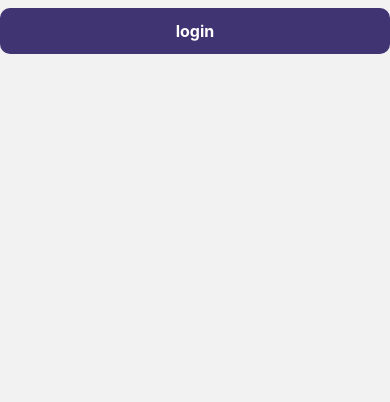
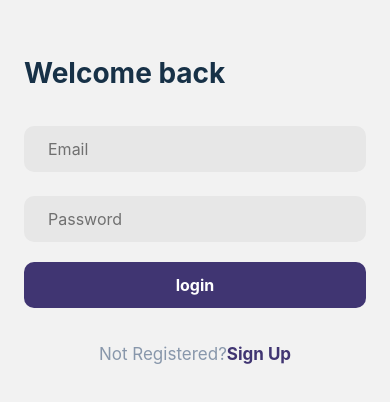
Before and after one commit to Akshita2020/Planify_react_native, a React Native app: screen /Signin in a window 390 px wide. Shown: the top 402 px of the page. Built offline with nearby package versions, Linux system fonts and the light colour scheme.

Commit message:
Build login Screen

```diff
--- /dev/null
+++ b/src/components/Input/index.tsx
@@ -0,0 +1,15 @@
+import React from 'react';
+import styles from './styles';
+import {TextInput} from 'react-native';
+import colors from '../../constants/colors';
+
+interface InputProps {
+  placeholder: string;
+  secureTextEntry?: boolean;
+}
+
+const Input = ({...props}: InputProps) => {
+  return <TextInput placeholderTextColor={colors.midGrey} style={styles.input} {...props} />;
+};
+
+export default React.memo(Input);
--- /dev/null
+++ b/src/components/Input/styles.tsx
@@ -0,0 +1,16 @@
+import {StyleSheet} from 'react-native';
+import colors from '../../constants/colors';
+
+const styles = StyleSheet.create({
+  input: {
+    backgroundColor: colors.lightGrey,
+    paddingHorizontal: 24,
+    paddingVertical: 13,
+    borderRadius: 10,
+    color: colors.lightGrey,
+    marginVertical: 12,
+    fontSize: 16,
+  },
+});
+
+export default styles;
--- /dev/null
+++ b/src/components/Title/index.tsx
@@ -0,0 +1,13 @@
+import {Text} from 'react-native';
+import React from 'react';
+import styles from './styles';
+
+interface TitleProps {
+  title: string;
+}
+
+const Title = ({title}: TitleProps) => {
+  return <Text style={styles.title}>{title}</Text>;
+};
+
+export default React.memo(Title);
--- /dev/null
+++ b/src/components/Title/styles.tsx
@@ -0,0 +1,14 @@
+import {StyleSheet} from 'react-native';
+import colors from '../../constants/colors';
+
+const styles = StyleSheet.create({
+  title: {
+    color: colors.black,
+    fontSize: 28,
+    fontWeight: 'bold',
+    paddingVertical: 24,
+    marginTop: 32,
+  },
+});
+
+export default styles;
--- a/src/constants/colors.ts
+++ b/src/constants/colors.ts
@@ -4,6 +4,8 @@ const colors = {
   white: '#FFFFFF',
   black: '#173147',
   grey: '#8897AB',
+  lightGrey: '#E7E7E7',
+  midGrey: '#707070',
 };
 
 export default colors;
--- a/src/screens/auth/Onboarding/index.tsx
+++ b/src/screens/auth/Onboarding/index.tsx
@@ -3,7 +3,9 @@ import {Image, View, Text, StatusBar} from 'react-native';
 import styles from './styles';
 import Button from '../../../components/Button';
 
-const Onboarding = ({navigation}) => {
+import { NavigationProp } from '@react-navigation/native';
+
+const Onboarding = ({navigation}: {navigation: NavigationProp<any>}) => {
   return (
     <View style={styles.container}>
       <View style={{flex: 1}}>
@@ -25,11 +27,11 @@ const Onboarding = ({navigation}) => {
           barStyle="dark-content"
         />
 
-        <Button title="login" onPress={navigation.navigate('Signin')} />
+        <Button title="login" onPress={() => navigation.navigate('Signin')} />
         <Button
           type={'blue'}
           title="Get Started"
-          onPress={navigation.navigate('Signup')}
+          onPress={() => navigation.navigate('Signup')}
         />
       </View>
     </View>
--- a/src/screens/auth/Signin/index.tsx
+++ b/src/screens/auth/Signin/index.tsx
@@ -1,12 +1,26 @@
 import React from 'react';
-import { View} from 'react-native';
+import {View, Text} from 'react-native';
 import styles from './styles';
 import Button from '../../../components/Button';
+import Title from '../../../components/Title';
+import Input from '../../../components/Input';
+import {NavigationProp} from '@react-navigation/native';
 
-const Signin = () => {
+const Signin = ({navigation}: {navigation: NavigationProp<any>}) => {
   return (
     <View style={styles.container}>
+      <Title title="Welcome back" />
+      <Input placeholder="Email" />
+      <Input placeholder="Password" secureTextEntry />
       <Button title="login" />
+      <Text style={[styles.footerText]}>
+        Not Registered?
+        <Text
+          style={styles.footerLink}
+          onPress={() => navigation.navigate('Signup')}>
+          Sign Up
+        </Text>
+      </Text>
     </View>
   );
 };
--- a/src/screens/auth/Signin/styles.tsx
+++ b/src/screens/auth/Signin/styles.tsx
@@ -1,37 +1,21 @@
-import {StyleSheet, Dimensions} from 'react-native';
+import {StyleSheet} from 'react-native';
 import colors from '../../../constants/colors';
-// const {height} = Dimensions.get('window');
-
 const styles = StyleSheet.create({
   image: {width: '100%', flex: 1},
   container: {
     flex: 1,
+    marginHorizontal: 24,
   },
-  content: {
-    padding: 46,
-    paddingTop:0,
+  footerText:{
+    color: colors.grey,
+    fontSize: 17,
+    textAlign: 'center',
+    marginTop: 28,
   },
-  title: {
-    fontSize: 22,
+  footerLink: {
+    color: colors.purple,
     fontWeight: 'bold',
-    color: colors.black,
-    textAlign: 'center',
-  },
-  subTitle: {
-    fontSize: 15,
-    marginVertical: 16,
-    color: colors.grey,
-    textAlign: 'center',
-  },
-  footer: {
-    backgroundColor: colors.white,
-    height: 50,
-    width: '100%',
-    borderTopRightRadius: 30,
-    borderTopLeftRadius: 30,
-    position: 'absolute',
-    bottom: 0,
-  },
+  }
 });
 
 export default styles;
```
